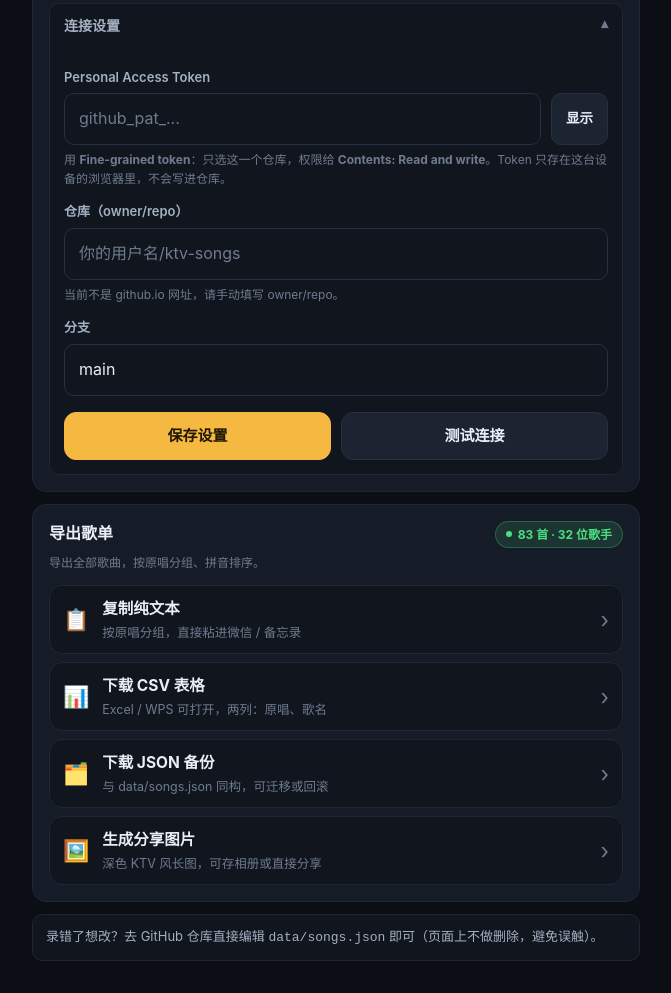
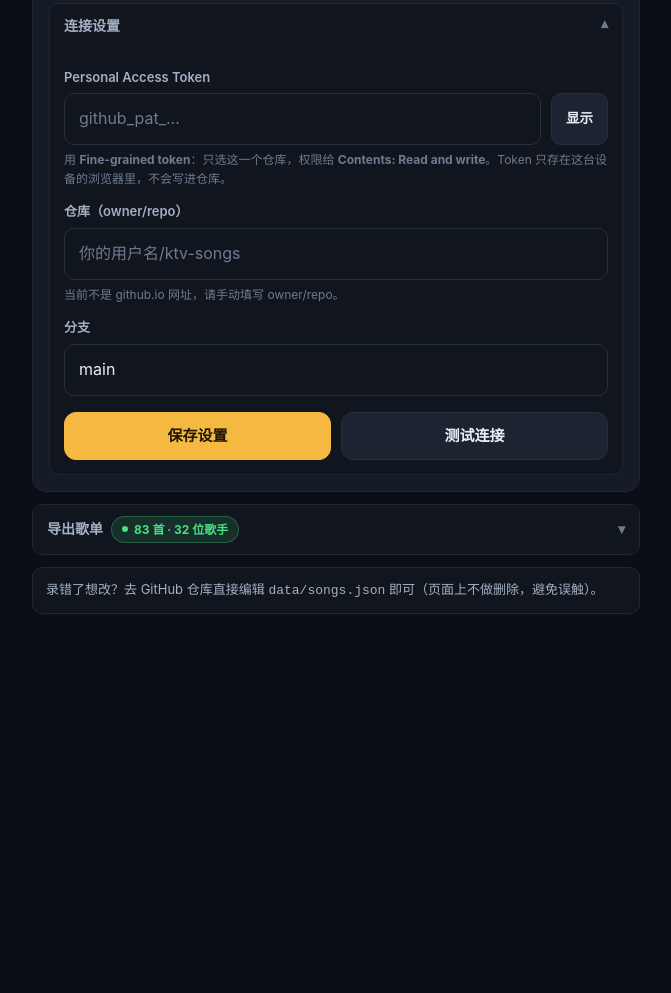
Before and after one commit to yongshenglu/ktv-songs, a plain HTML site: page add.html in a window 1280 px wide. Shown: the part 525-1518 px from the top of the page, without its empty margins (304-975 px from the left). After the commit the page ends 1171 px from the top, so only its background shows below. Drawn offline with Linux system fonts and the light colour scheme.

Commit message:
导出歌单改为折叠，默认收起
与「批量添加」同样使用 details.disclosure，默认不带 open。
计数徽章移到 summary 行，收起时也能看到当前「N 首 · M 位歌手」。
四处区块间隙保持 12px 不变。

Co-Authored-By: Claude Opus 5 <noreply@anthropic.com>

```diff
--- a/add.html
+++ b/add.html
@@ -151,16 +151,18 @@
       </section>
 
       <!-- 导出 -->
-      <section class="card" id="export-card">
-        <div class="card-head">
-          <h2>导出歌单</h2>
+      <details class="disclosure" id="export-card">
+        <summary>
+          导出歌单
           <span class="badge badge-off" id="export-count">加载中</span>
+        </summary>
+        <div class="disclosure-body">
+          <p class="hint" id="export-hint">
+            导出全部歌曲，按原唱分组、拼音排序。
+          </p>
+          <div class="export-list" id="export-list"></div>
         </div>
-        <p class="hint" id="export-hint">
-          导出全部歌曲，按原唱分组、拼音排序。
-        </p>
-        <div class="export-list" id="export-list"></div>
-      </section>
+      </details>
 
       <div class="notice">
         录错了想改？去 GitHub 仓库直接编辑
```
